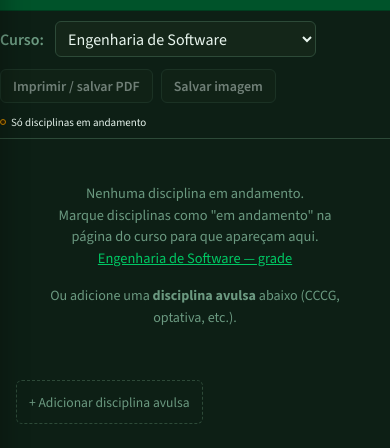
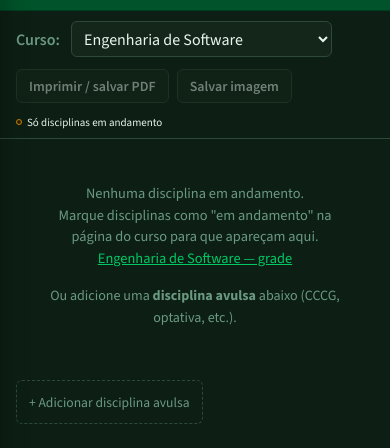
Before and after one commit to samuel-fossari/grade-curricular-unipampa, a website: page horarios.html in a window 390 px wide. Shown: the part 96-544 px from the top of the page. Drawn offline with nearby package versions, Linux system fonts and the light colour scheme.

Commit message:
fix: pequenas correções da aba de horários

```diff
--- a/css/style.css
+++ b/css/style.css
@@ -2781,6 +2781,11 @@ html:not([data-theme]) .index-course-meta {
     padding-right: 0;
   }
 
+  .page-horarios .page-strip {
+    padding-left: 1rem;
+    padding-right: 1rem;
+  }
+
   .legend-collapsible.open {
     max-height: min(75vh, 720px);
     padding: 0.5rem 0.75rem;
```
